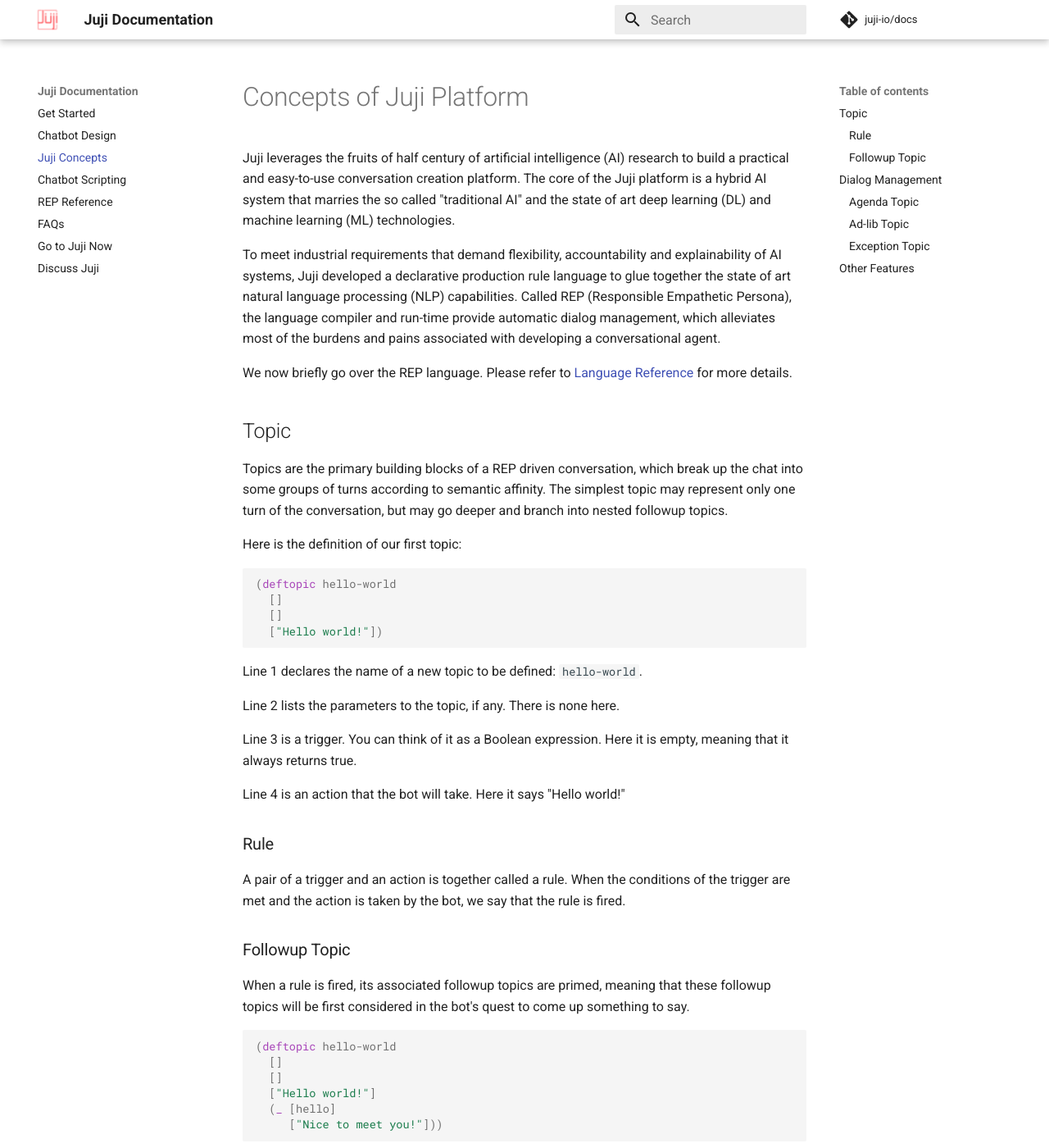
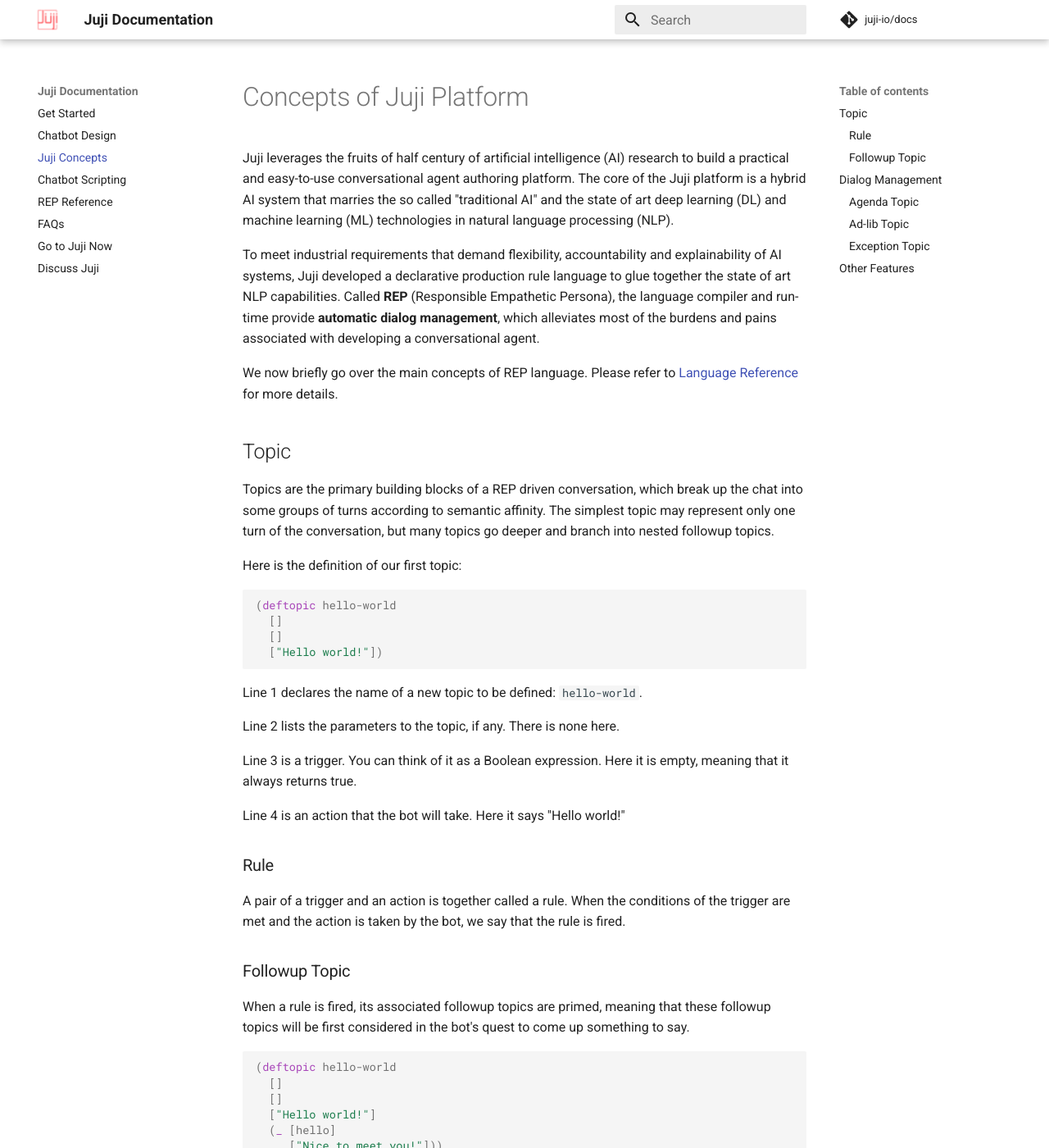
Before and after one commit to juji-io/docs, an MkDocs documentation site: the page built from docs/concept.md, in a window 1280 px wide and 1400 px high. Shown: the whole window at 82% size. Built offline with MkDocs 1.6.1 and Material for MkDocs 9.7.7, drawn with Linux system fonts in a browser that asks for light colours; comment, search, counter and statistics services are not loaded; some of the changed text lies outside the part shown.

Commit message:
minor changes

````diff
--- a/docs/concept.md
+++ b/docs/concept.md
@@ -1,26 +1,26 @@
 # Concepts of Juji Platform
 
 Juji leverages the fruits of half century of artificial
-intelligence (AI) research to build a practical and easy-to-use conversation
-creation platform. The core of the Juji platform is a hybrid AI system that marries the
-so called "traditional AI" and the state of art deep learning (DL) and machine
-learning (ML) technologies.
+intelligence (AI) research to build a practical and easy-to-use conversational
+agent authoring platform. The core of the Juji platform is a hybrid AI system
+that marries the so called "traditional AI" and the state of art deep learning
+(DL) and machine learning (ML) technologies in natural language processing (NLP).
 
 To meet industrial requirements that demand flexibility, accountability and
 explainability of AI systems, Juji developed a declarative production rule
-language to glue together the state of art natural language processing (NLP)
-capabilities. Called REP (Responsible Empathetic Persona), the language compiler
-and run-time provide automatic dialog management, which alleviates most of the
+language to glue together the state of art NLP
+capabilities. Called **REP** (Responsible Empathetic Persona), the language compiler
+and run-time provide **automatic dialog management**, which alleviates most of the
 burdens and pains associated with developing a conversational agent.
 
-We now briefly go over the REP language. Please refer to [Language
+We now briefly go over the main concepts of REP language. Please refer to [Language
 Reference](reference.md) for more details.
 
 ## Topic
 
 Topics are the primary building blocks of a REP driven conversation, which break
 up the chat into some groups of turns according to semantic affinity. The
-simplest topic may represent only one turn of the conversation, but may go
+simplest topic may represent only one turn of the conversation, but many topics go
 deeper and branch into nested followup topics.
 
 Here is the definition of our first topic:
@@ -111,7 +111,8 @@
   (ask-about-chinese-stock-market))
 
 ```
-Line 4 is a trigger that requires user input contains any one of "hello", "howdy" or "hi". For details of the trigger patterns, see [Trigger Patterns](reference.md#triger)
+Line 4 is a trigger pattern that requires user input to contain any one of "hello",
+"howdy" or "hi". For details of the many patterns REP supports, see [Rule Patterns](reference.md#rule-pattern)
 
 Line 5 is an action that includes a system built-in function call that returns the user's
 first name. In addition to producing text output, functions can do arbitrary
@@ -146,21 +147,21 @@
 If an agenda topic fails to produce a bot response, ad-lib topics are tested.
 They are mainly Juji's built-in topics that cover all kinds of
 contingencies, such as user misbehavior, missing information, courtesy fillers,
-and so on.
+and so on. You may write your own ad-lib topics.
 
 ### Exception Topic
 
 These topics are tried last, and they handle cases where the bot has failed to
 cope with a situation, so that the conversation can still go on. These include
 system errors, REP scripting mistakes, and so on. These topics again normally are
-written by Juji.
+written by Juji, but you can write your own as well.
 
 Any topic can be treated as any topic category by being placed in one of the
 three topic queues in the `config` form. Details description is in [Config](reference.md#config)
 
 ## Other Features
 
-In addition to topics and functions, REP language includes many convenient scripting
+In addition to topics and functions, REP language includes some convenient scripting
 features, such as [Variables](reference.md#variable), [Named
 Patterns](reference.md#named-pattern), [Name Spaces](reference.md#namespace), and so on.
 
````
Also changed, not shown: other parts of docs/concept.md (+6 -6 lines), docs/design.md (+10 -9 lines), docs/index.md (+10 -10 lines), docs/reference.md (+2 -1 lines), docs/scripting.md (+6 -2 lines).
